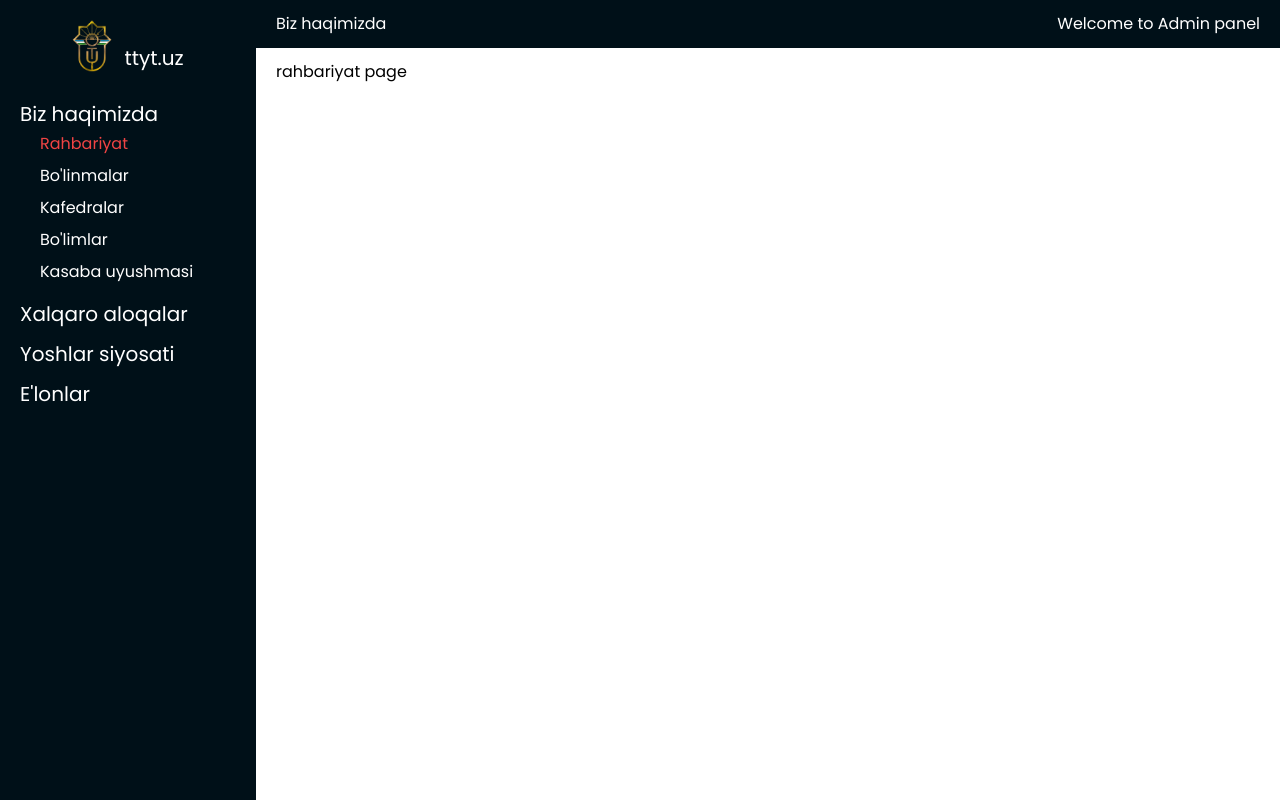
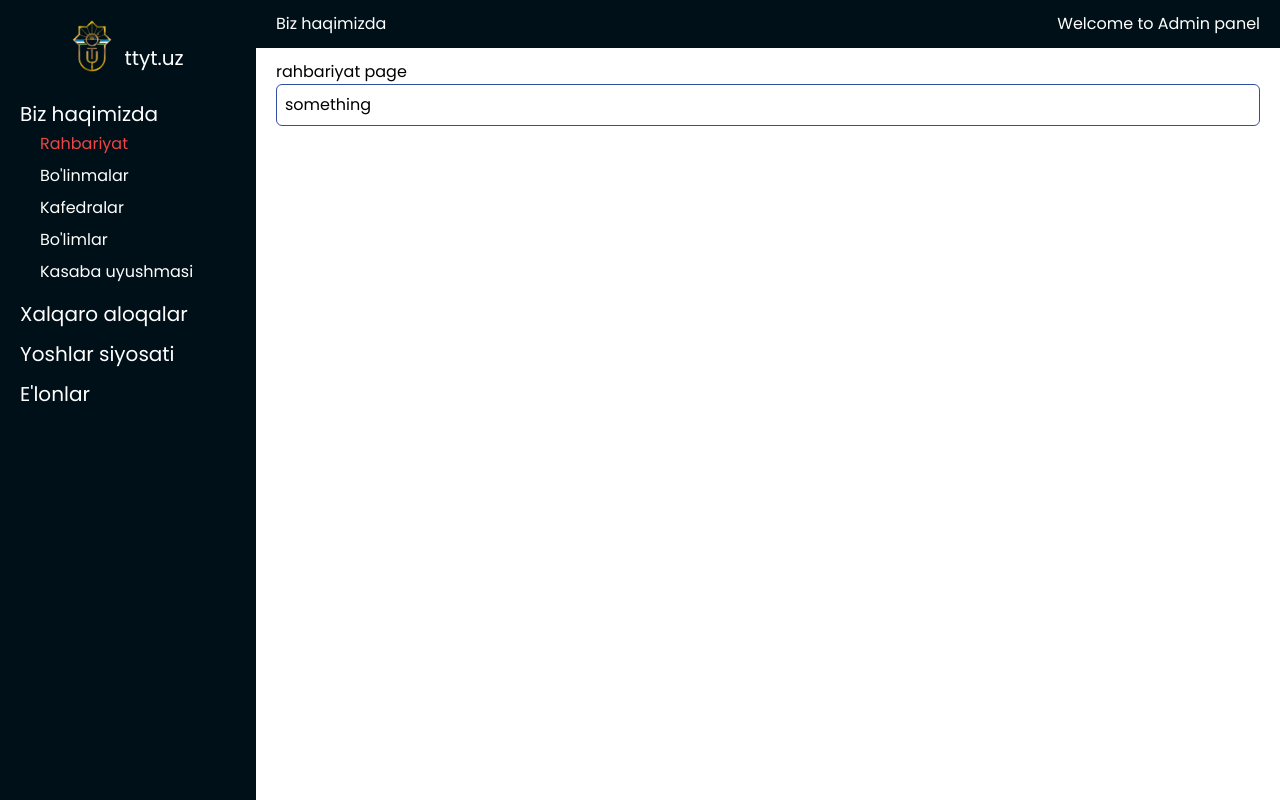
Before and after one commit to s1rojoff/ttyt-admin, a Vue app: page / in a window 1280 px wide. Built offline with nearby package versions, Linux system fonts and the light colour scheme; some icons are missing.

Commit message:
added BaseInput

```diff
--- /dev/null
+++ b/src/components/BaseInput/index.vue
@@ -0,0 +1,33 @@
+<script setup lang="ts">
+const emits = defineEmits(['update:modelValue'])
+  const props = defineProps({
+    type: {
+    type: String,
+    default: 'text'
+  },
+  modelValue: {
+    type: String,
+    default: ''
+  },
+placeholder: {
+  type: String,
+  default: ''
+},
+size: {
+  type: String,
+  default: 'md'
+}
+  })
+</script>
+<template>
+  <div>
+    <input
+      class="border-[#33509d]  border w-full rounded-md outline-none py-2 px-2  focus:border-sky-500 placeholder:text-black"
+      :class="{'py-2' : (props.size == 'md'), 'py-1 px-1' : (props.size == 'sm')}"
+      :type = "props.type"
+      :value = "props.modelValue"
+      :placeholder = "props.placeholder"
+      @input="$emit('update:modelValue', ($event.target as HTMLInputElement).value)"
+    >
+  </div>
+</template>
--- a/src/views/aboutView/management.vue
+++ b/src/views/aboutView/management.vue
@@ -1,4 +1,7 @@
-<script setup lang="ts"></script>
+<script setup lang="ts">
+  import BaseInput from '@/components/BaseInput/index.vue'
+</script>
 <template>
   <div>rahbariyat page</div>
+  <BaseInput placeholder="something"/>
 </template>
```
Also changed, not shown: 1 other file (tests, documents, lock files or other folders).
